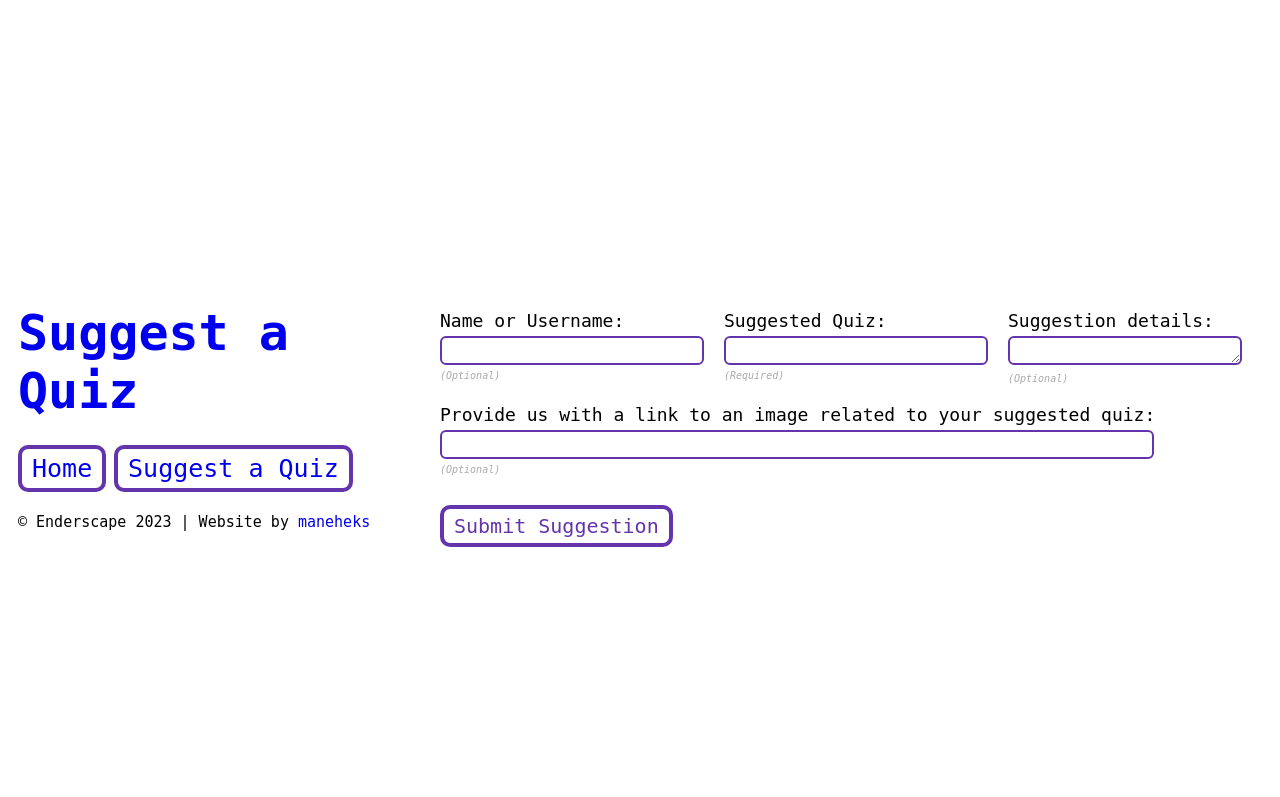
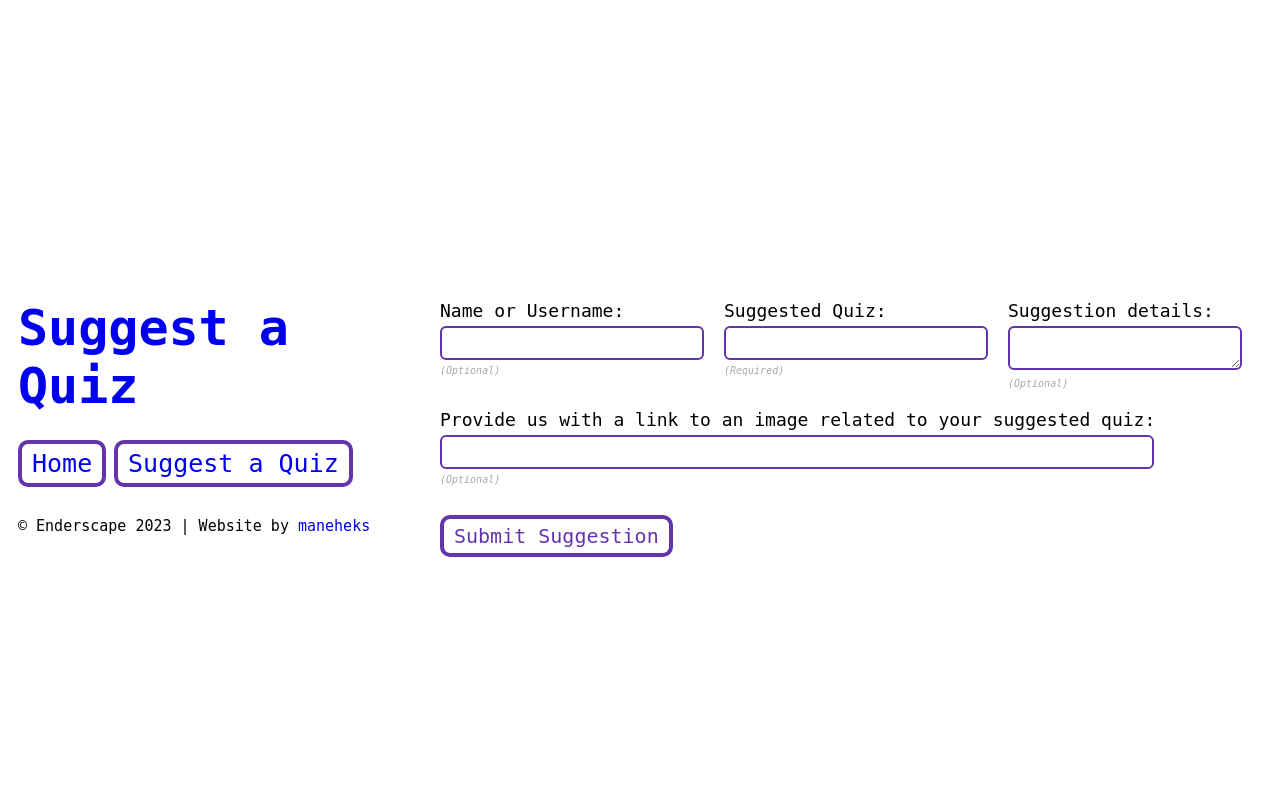
Before and after one commit to EnderscapeMC/Enderscape-Site, a PHP site: page /html/suggest-quiz.html in a window 1280 px wide. Shown: the top 797 px of the page. Run offline with PHP 8.4, Linux system fonts and the light colour scheme.

Commit message:
Layout updates
Improved layout on home and suggestions page.
Added floating effects on buttons.

```diff
--- a/css/main.css
+++ b/css/main.css
@@ -23,32 +23,18 @@ header {
 }
 #header-title {
     font-size: 50px;
+    margin-bottom: 25px;
 }
 nav a {
+    display: inline-block;
     font-size: 25px;
     border: 4px solid #6434ac;
     border-radius: 10px;
     padding: 5px 10px 5px 10px;
+    transition: transform 0.3s ease;
 }
 header p {
     font-size: 15px;
-}
-table.menu img, h2 {
-    width: 250px;
-    border-radius: 15px;
-    color: #6434ac;
-    text-align: center;
-}
-table.menu tr th,
-table.menu tr td {
-    border: 4px solid #6434ac;
-    border-radius: 15px;
-    padding: 20px 20px 10px 20px;
-    position: relative;
-    cursor: pointer;
-}
-table.menu {
-    border-spacing: 20px;
 }
 a:link {
     text-decoration: none;
@@ -60,14 +46,8 @@ nav a:hover {
     background: #6434ac;
     color: #F0EED1;
 }
-table.menu tr th:hover,
-table.menu tr td:hover {
-  background: #6434ac;
-  color: #F0EED1;
-}
-table.menu tr th:hover h2,
-table.menu tr td:hover h2 {
-  color: #F0EED1;
+header a:hover {
+    transform: translateY(-5px);
 }
 form {
     margin-top: 40px;
@@ -75,11 +55,14 @@ form {
 form input,
 form textarea {
     width: 250px;
-    height: 25px;
+    height: 30px;
     margin-top: 5px;
     border: 2px solid #6434ac;
     border-radius: 6px;
     padding: 0px 5px 0px 5px;
+}
+form textarea {
+    padding: 5px;
 }
 form input#image {
     width: 700px;
@@ -115,12 +98,74 @@ form label {
     font-size: 20px;
     border: 4px solid #6434ac;
     border-radius: 10px;
-    background-color: white;
+    background-color: transparent;
     color: #6434ac;
     padding: 5px 10px 5px 10px;
     cursor: pointer;
+    position: relative;
+    z-index: 1;
+    transform: translate(0, 0);
+    transition: transform 0.3s ease;
+}
+.button:before {
+    content: "";
+    position: absolute;
+    top: 0;
+    left: 0;
+    width: 100%;
+    height: 100%;
+    background: #6434ac;
+    opacity: 0;
+    transition: opacity 0.3s ease;
+    z-index: -1;
+}
+.button:hover:before {
+    opacity: 1;
+    transition: opacity 0s;
 }
 .button:hover {
-    background: #6434ac;
     color: #F0EED1;
+    transform: translateY(-5px);
 }
+table.menu tr th:hover,
+table.menu tr td:hover {
+  background: #6434ac;
+  color: #F0EED1;
+  transform: translate(0, -5px);
+}
+table.menu tr th:hover h2,
+table.menu tr td:hover h2 {
+  color: #F0EED1;
+}
+table.menu img, h2 {
+    width: 250px;
+    border-radius: 15px;
+    color: #6434ac;
+    text-align: center;
+}
+table.menu tr th,
+table.menu tr td {
+    border: 4px solid #6434ac;
+    border-radius: 15px;
+    padding: 20px 20px 10px 20px;
+    position: relative;
+    cursor: pointer;
+    transition: transform 0.3s ease;
+}
+table.menu {
+    border-spacing: 20px;
+}
+table.menu a {
+    display: inline-block;
+    position: relative;
+    z-index: 1;
+    padding: 2em;
+    margin: -2em;
+}
+table.menu a.suggest-option {
+    display: inline-block;
+    position: relative;
+    z-index: 1;
+    padding: 12em 2em 12em 2em;
+    margin: -12em -2em -12em -2em;
+}
```
Also changed, not shown: index.html (+11 -10 lines), html/builds-quiz.html (added), images/axo-vs-twined.jpeg (added), images/harrion-build.png (added), images/placeholder-image.png (deleted), images/staff-cinema.jpg (added), 2 other files.
